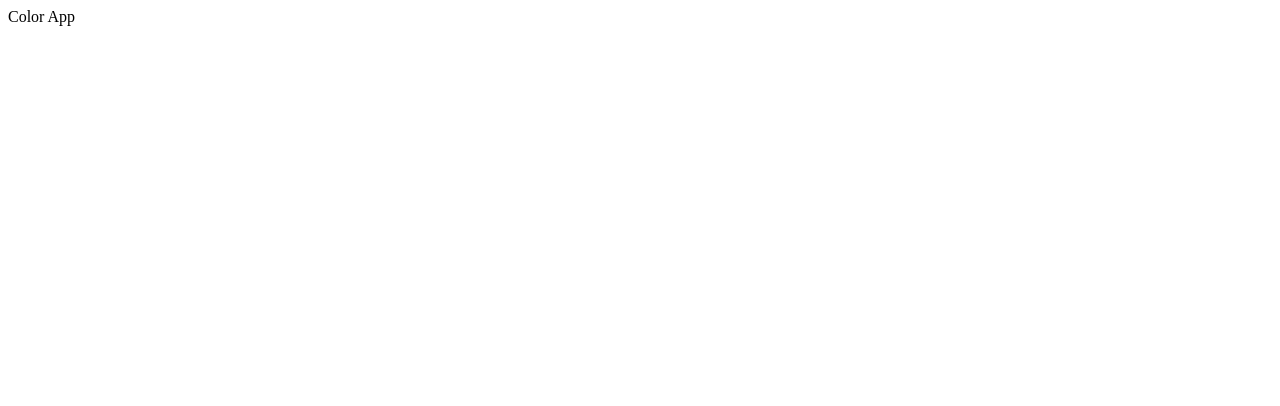
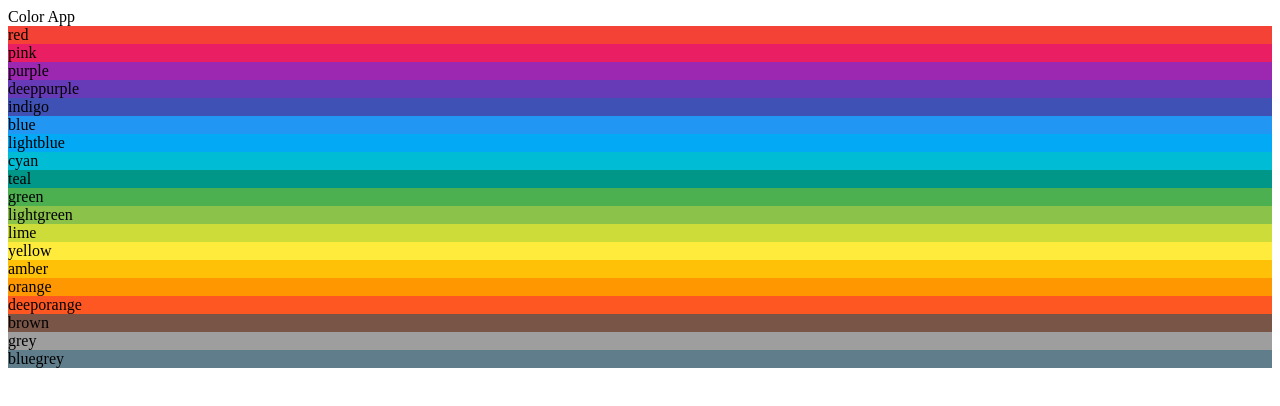
Before and after one commit to naveen-27/color-app, a React (Create React App) app: page / in a window 1280 px wide. Shown: the top 406 px of the page. Built offline with nearby package versions, Linux system fonts and the light colour scheme.

Commit message:
created colorBox and pallete components

```diff
--- a/src/App.js
+++ b/src/App.js
@@ -1,7 +1,13 @@
 import React from "react";
+import Pallete from "./components/Pallete";
 
 function App() {
-  return <div className="App">Color App</div>;
+  return (
+    <div className="App">
+      Color App
+      <Pallete />
+    </div>
+  );
 }
 
 export default App;
--- /dev/null
+++ b/src/components/ColorBox.js
@@ -0,0 +1,15 @@
+import React, { Component } from "react";
+
+class ColorBox extends Component {
+  render() {
+    const { name: color, code } = this.props;
+
+    return (
+      <div className="ColorBox" style={{ backgroundColor: code }}>
+        {color}
+      </div>
+    );
+  }
+}
+
+export default ColorBox;
--- /dev/null
+++ b/src/components/Pallete.js
@@ -0,0 +1,13 @@
+import React, { Component } from "react";
+import Palletes from "../utilities/seedColors";
+import ColorBox from "./ColorBox";
+
+class Pallete extends Component {
+  render() {
+    return Palletes[0].colors.map((color, idx) => (
+      <ColorBox name={color.name} code={color.color} key={idx} />
+    ));
+  }
+}
+
+export default Pallete;
```
